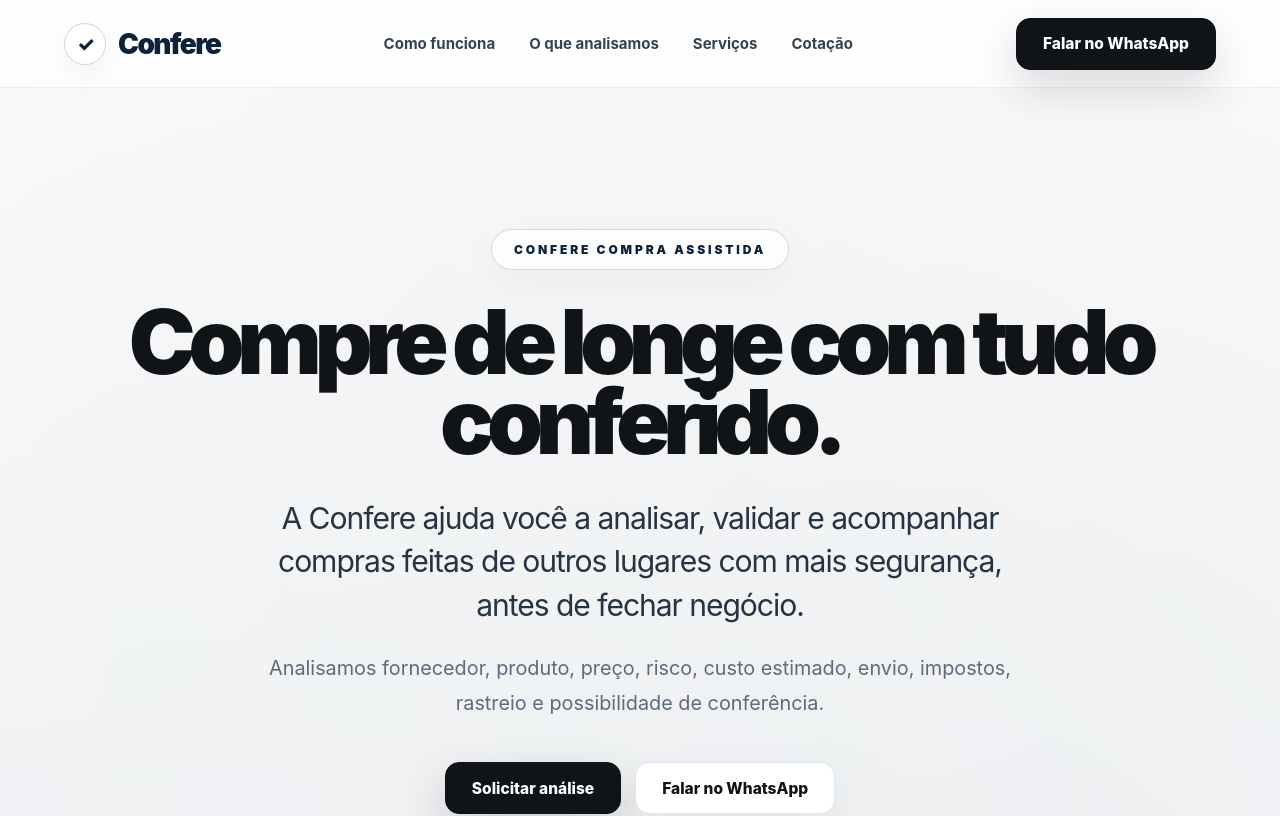
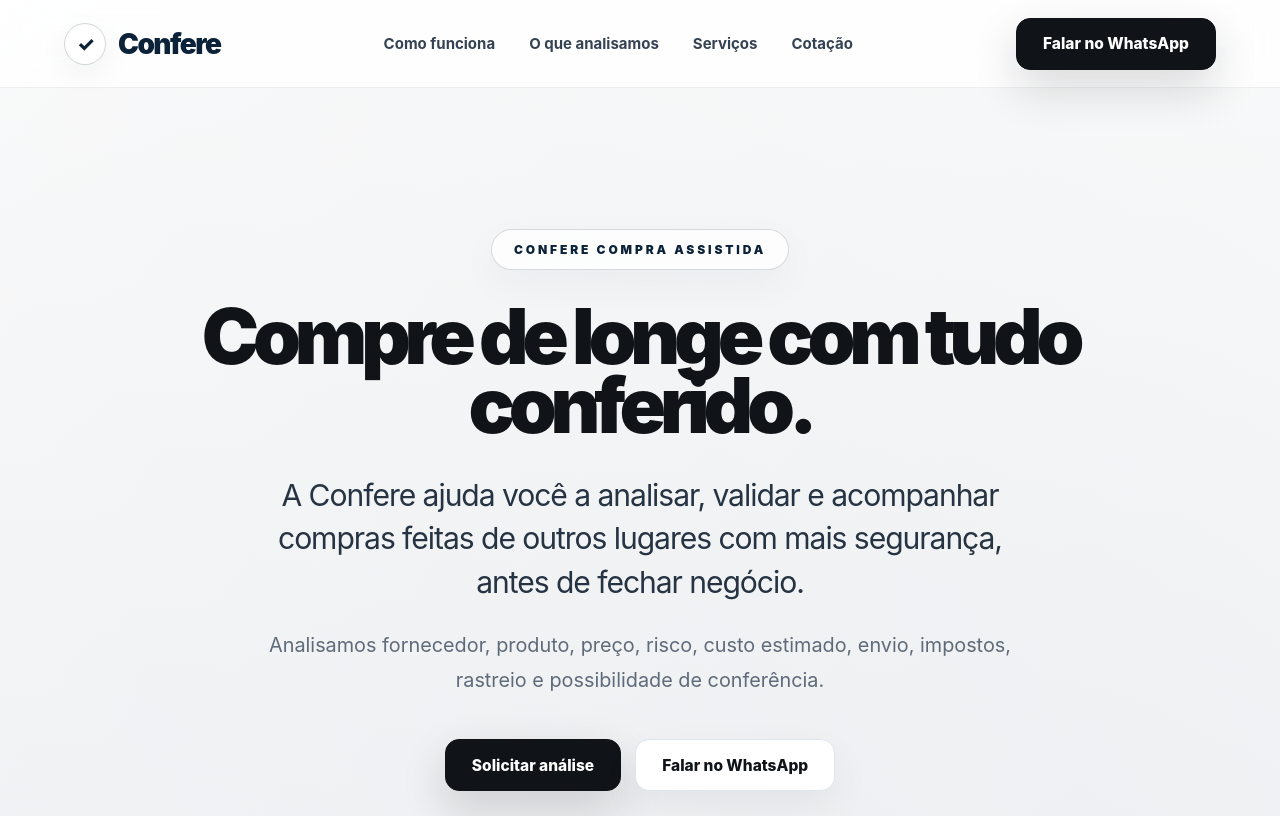
Before and after one commit to gabrielsa2899/confere-via-site, a React (Vite) app: page / in a window 1280 px wide. Shown: the top 816 px of the page. Built offline with nearby package versions, Linux system fonts and the light colour scheme.

Commit message:
Update index.css

```diff
--- a/src/index.css
+++ b/src/index.css
@@ -208,7 +208,7 @@
 
 .hero h1 {
   max-width: 1080px;
-  font-size: clamp(52px, 7vw, 108px);
+  font-size: clamp(46px, 6vw, 96px);
   line-height: 0.9;
   letter-spacing: -0.08em;
   font-weight: 950;
```
